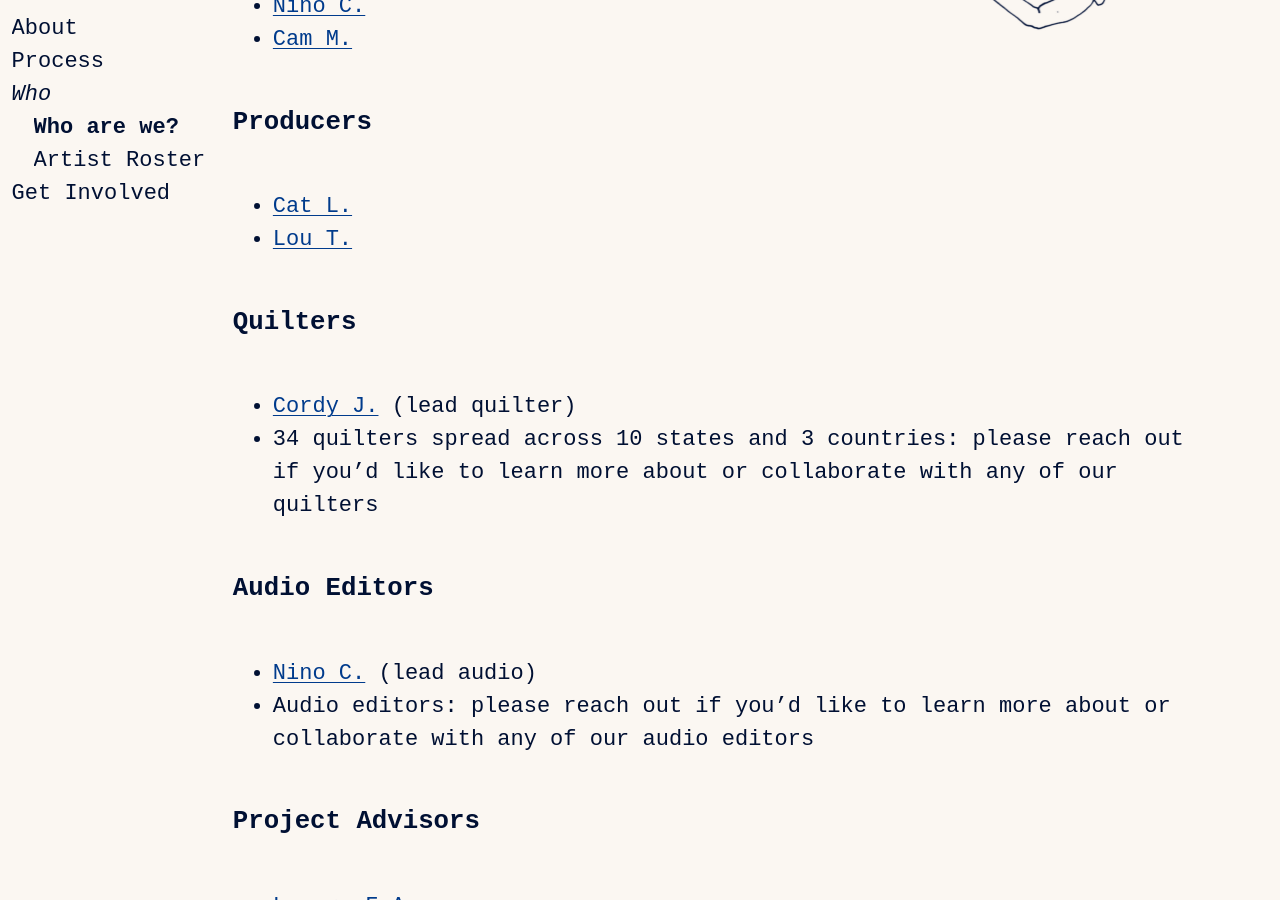
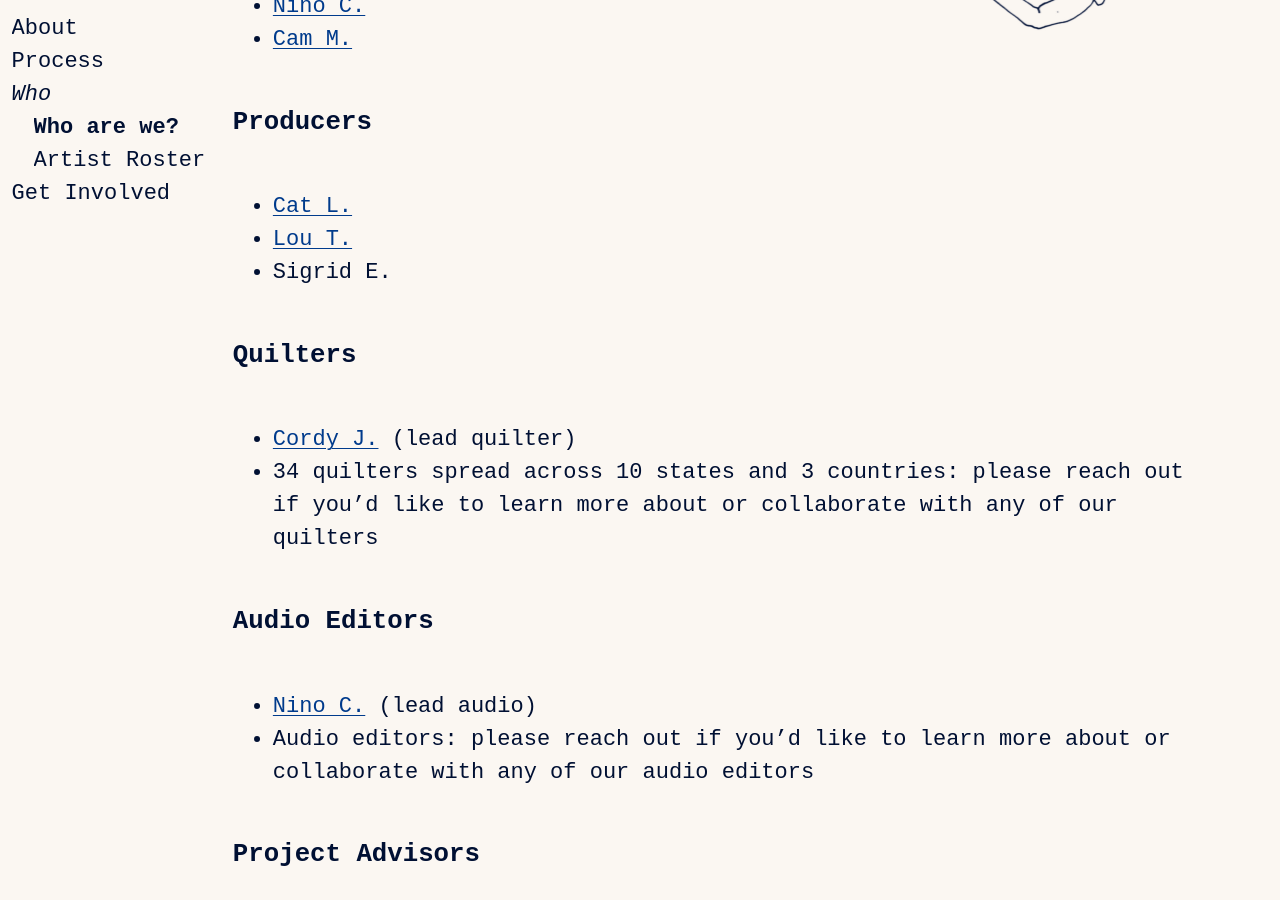
Before and after one commit to danieldickison/transmission-site, a Jekyll site: the page built from who.markdown, in a window 1280 px wide and 900 px high, scrolled down 877 px. Built offline with Jekyll 4.4.1, drawn with Linux system fonts in a browser that asks for light colours; some web fonts are replaced; our own code applies the rules of GitHub Pages for plain Markdown files.

Commit message:
Update who.markdown

```diff
--- a/who.markdown
+++ b/who.markdown
@@ -25,6 +25,7 @@ This project takes place primarily on Ohlone land in the East Bay, California. W
 
 * [Cat L.](https://coneshapetop.com/)
 * [Lou T.](https://www.good-hot.com/)
+* Sigrid E.
 
 ### Quilters
 
```
